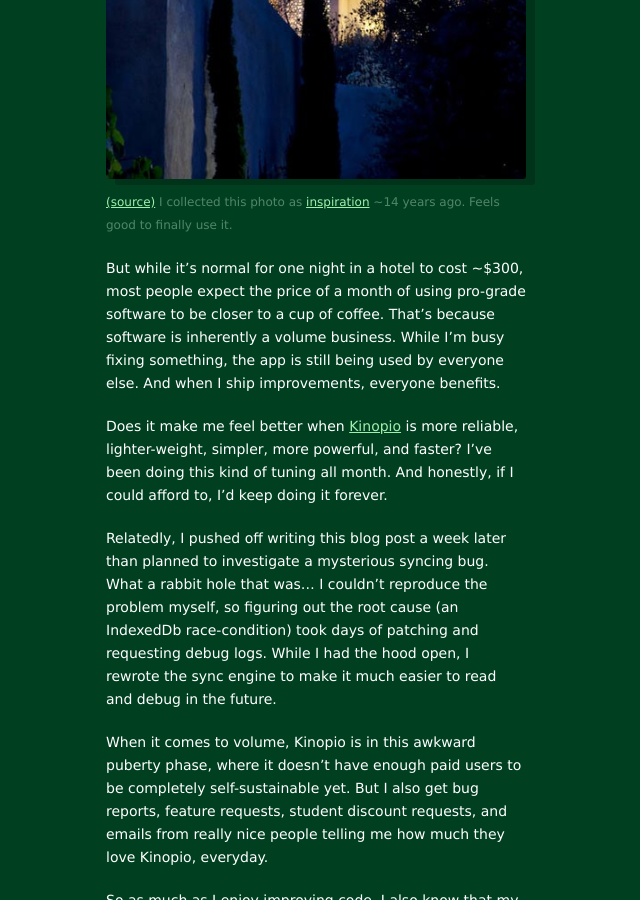
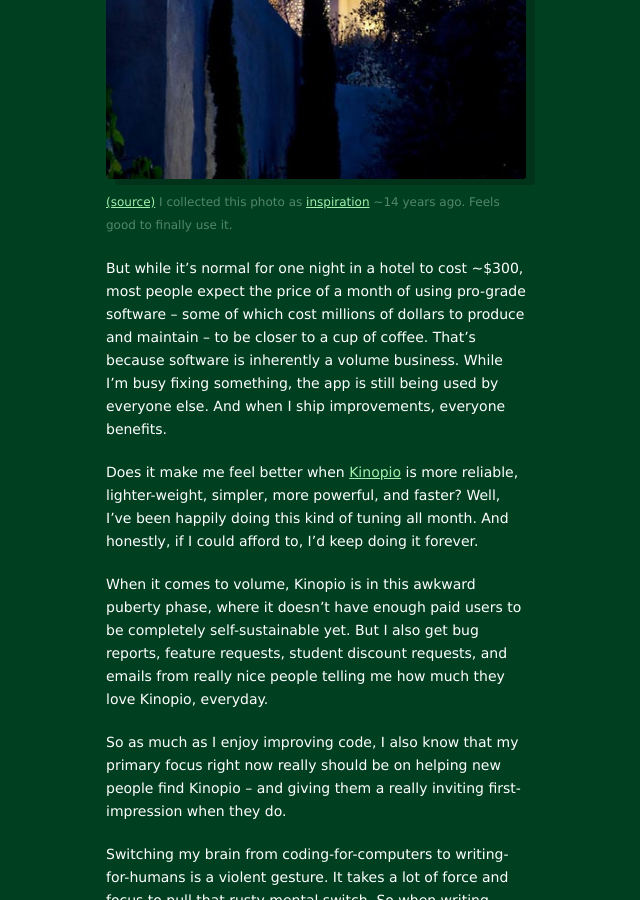
Before and after one commit to pketh/pketh.github.io, a Jekyll site: the page built from _posts/2025-07-28-support-community.md, in a window 1280 px wide and 900 px high, scrolled down 553 px. Shown: the whole window, without its empty margins (464-1104 px from the left). Built offline with Jekyll 4.4.1, drawn with Linux system fonts in a browser that asks for light colours; some of the changed text lies outside the part shown.

Commit message:
post edits

```diff
--- a/_posts/2025-07-28-support-community.md
+++ b/_posts/2025-07-28-support-community.md
@@ -6,8 +6,7 @@
 image: "/images/2025/support-community/sweet.webp"
 ---
 
-
-I could see myself running a hotel. A little world where the architecture is otherworldly. And of course, the service is impeccable – because nothing matters more in any business than how customers are treated.
+I could see myself running a hotel. A little world where the architecture is otherworldly. And of course, the service is impeccable – because nothing matters more in any business than how customers are treated.
 
 <figure>
   <img src="/images/2025/support-community/dezeen-Agbaria-House-by-Ron-Fleisher-Architects-01.jpeg" class="" alt="Agbaria-House-by-Ron-Fleisher-Architects">
@@ -24,11 +23,9 @@
 </figure>
 
 
-But while it’s normal for one night in a hotel to cost ~$300, most people expect the price of a month of using pro-grade software to be closer to a cup of coffee. That’s because software is inherently a volume business. While I’m busy fixing something, the app is still being used by everyone else. And when I ship improvements, everyone benefits.
+But while it’s normal for one night in a hotel to cost ~$300, most people expect the price of a month of using pro-grade software – some of which cost millions of dollars to produce and maintain – to be closer to a cup of coffee. That’s because software is inherently a volume business. While I’m busy fixing something, the app is still being used by everyone else. And when I ship improvements, everyone benefits.
 
-Does it make me feel better when [Kinopio](https://kinopio.club) is more reliable, lighter-weight, simpler, more powerful, and faster? I’ve been doing this kind of tuning all month. And honestly, if I could afford to, I’d keep doing it forever.
-
-Relatedly, I pushed off writing this blog post a week later than planned to investigate a mysterious syncing bug. What a rabbit hole that was… I couldn't reproduce the problem myself, so figuring out the root cause (an IndexedDb race-condition) took days of patching and requesting debug logs. While I had the hood open, I rewrote the sync engine to make it much easier to read and debug in the future.
+Does it make me feel better when [Kinopio](https://kinopio.club) is more reliable, lighter-weight, simpler, more powerful, and faster? Well, I’ve been happily doing this kind of tuning all month. And honestly, if I could afford to, I’d keep doing it forever.
 
 When it comes to volume, Kinopio is in this awkward puberty phase, where it doesn’t have enough paid users to be completely self-sustainable yet. But I also get bug reports, feature requests, student discount requests, and emails from really nice people telling me how much they love Kinopio, everyday.
 
@@ -140,3 +137,12 @@
 I know that customer service isn’t the coolest topic. But when the world zigs, my passion zags – because why would you care about something made with the same thinking as everything else?
 
 If you have a problem with your 50 year old vintage Leica, Mercedes, or Tag Heuer, they’ll still service it. Even the most well-made things can break, but treating old customers as well as your new customers is what you do when you’re building a company to last beyond you.
+
+And of course, once it exists, you're welcome at my hotel anytime.
+
+<figure>
+  <img src="/images/2025/support-community/icon-street.webp" class="no-shadow" alt="gremlins movie poster" />
+  <figcaption>
+    <a href="https://mercerhotel.com/">(source)</a>
+  </figcaption>
+</figure>
```
Also changed, not shown: other parts of _posts/2025-07-28-support-community.md (+1 -1 lines), images/2025/support-community/icon-street.webp (added).
